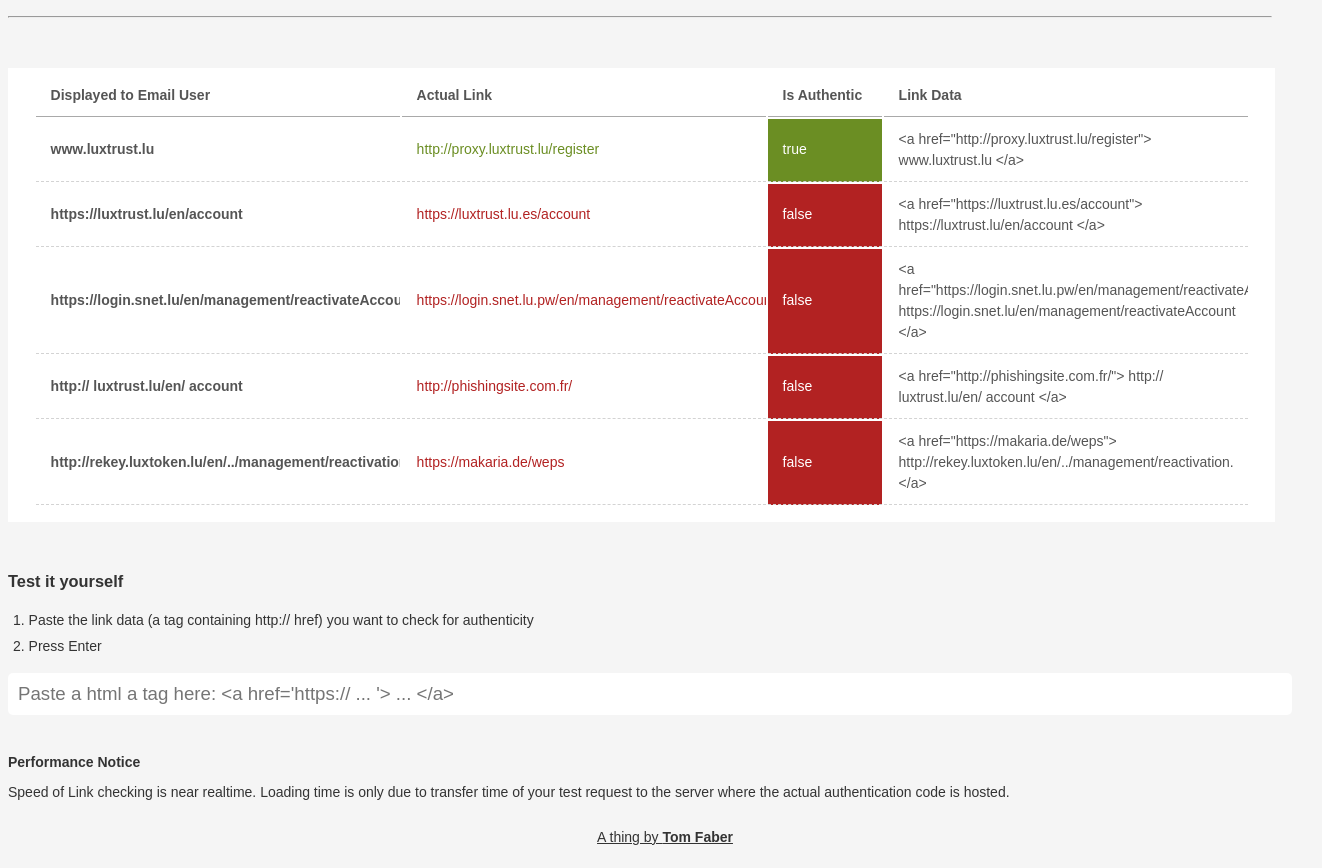
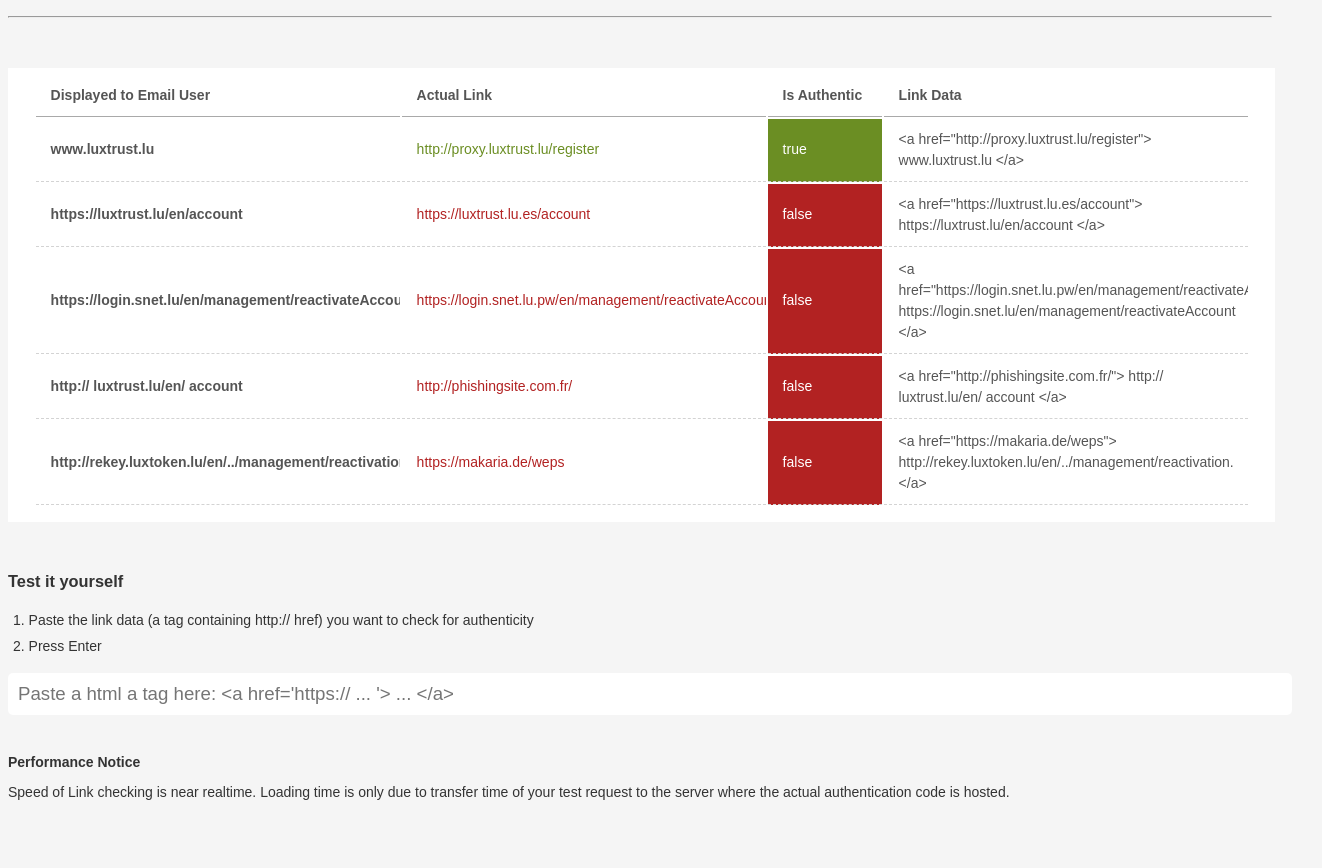
Before and after one commit to jimwangzx/phishing-link-detector, a website built with Parcel: page index.html in a window 1280 px wide. Shown: the part 54-922 px from the top of the page, 1322 px wide, since content can reach past the window. After the commit the page ends 868 px from the top, so only its background shows below. Built offline with nearby package versions, Linux system fonts and the light colour scheme.

Commit message:
Update index.html

```diff
--- a/index.html
+++ b/index.html
@@ -64,8 +64,6 @@
     authentication code is hosted.
   </p>
 
-  <a class="credit" href="http://tomfaber.id"> A thing by <b>Tom Faber</b> </a>
-
   <!-- <script src="src/linkCheck.ts"></script> -->
   <script src="demoAssets/tablePopulation.js"></script>
 </body>
```
